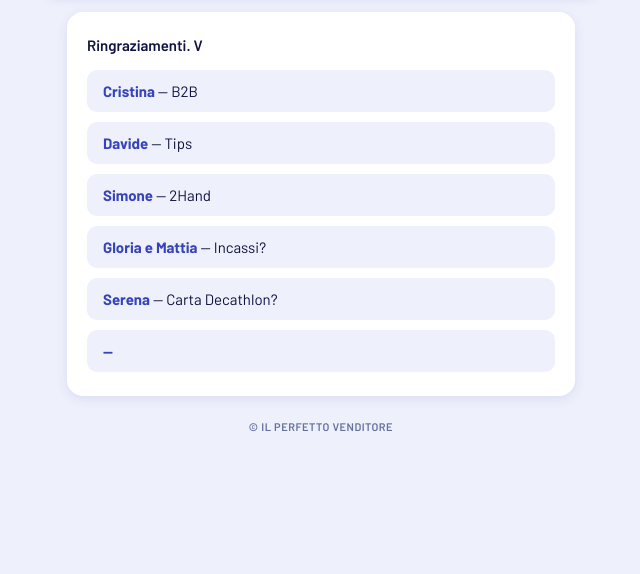
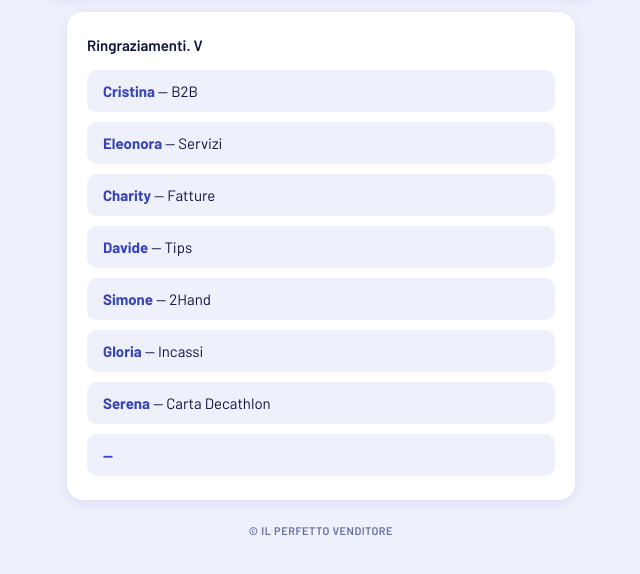
Before and after one commit to ValerioOttobre/Il-Perfetto-Venditore, a plain HTML site: page aiutaci-a-migliorare/crediti.html in a window 1280 px wide. Shown: the part 84-658 px from the top of the page, without its empty margins (319-959 px from the left). Drawn offline with nearby package versions, Linux system fonts and the light colour scheme; a web font is replaced by a local one.

Commit message:
Update crediti.html

```diff
--- a/aiutaci-a-migliorare/crediti.html
+++ b/aiutaci-a-migliorare/crediti.html
@@ -122,10 +122,12 @@
     <p>Ringraziamenti. V</p>
     <ul>
       <li><span>Cristina</span> — B2B</li>
+      <li><span>Eleonora</span> — Servizi</li>
+      <li><span>Charity</span> — Fatture</li>
       <li><span>Davide</span> — Tips</li>
       <li><span>Simone</span> — 2Hand</li>
-      <li><span>Gloria e Mattia</span> — Incassi?</li>
-      <li><span>Serena</span> — Carta Decathlon?</li>
+      <li><span>Gloria</span> — Incassi</li>
+      <li><span>Serena</span> — Carta Decathlon</li>
       <li><span>—</span></li>
     </ul>
   </div>
```
